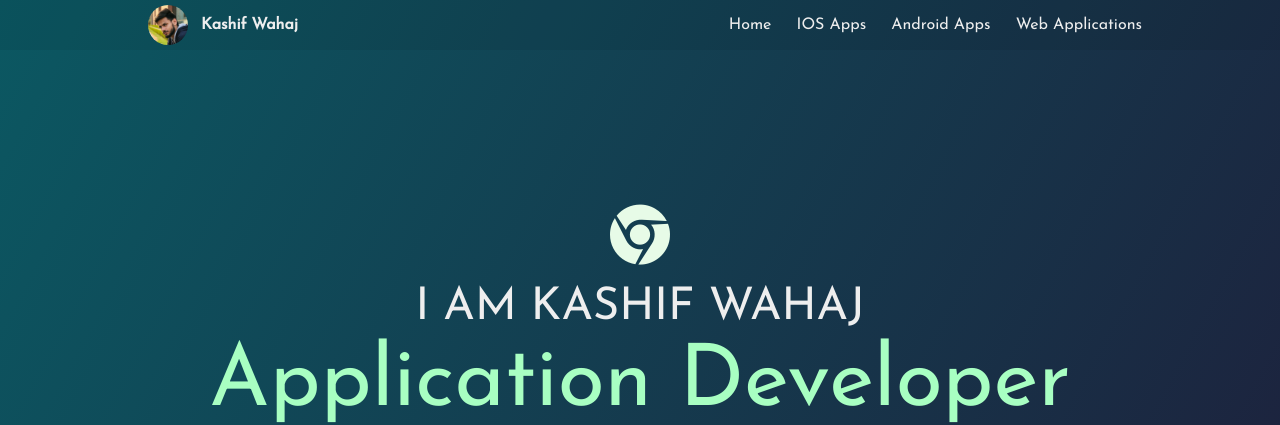
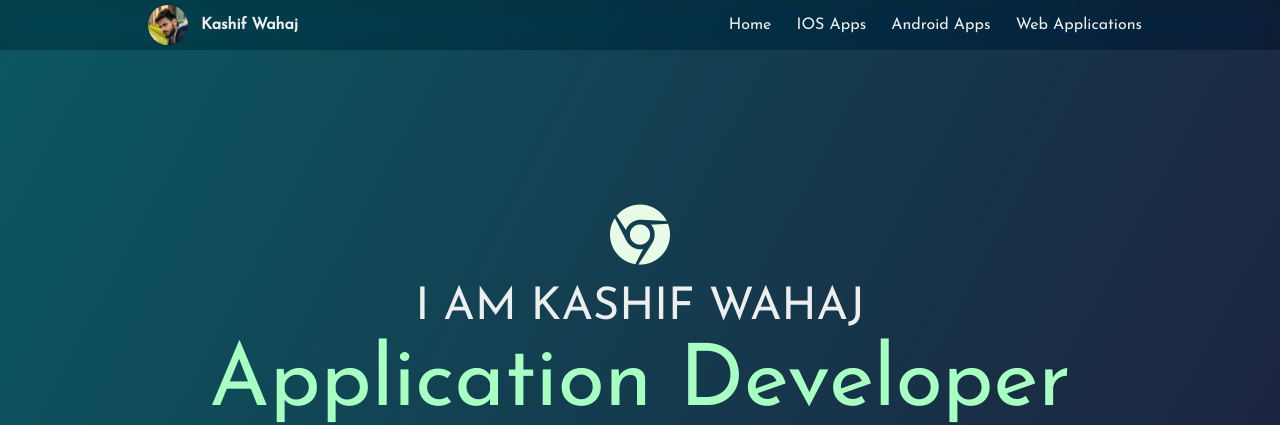
Before and after one commit to Kashifwahaj/kashifwahaj.github.io, a plain HTML site: page index.html in a window 1280 px wide. Shown: the top 425 px of the page. Drawn offline with nearby package versions, Linux system fonts and the light colour scheme.

Commit message:
Update style.css

```diff
--- a/style.css
+++ b/style.css
@@ -53,7 +53,8 @@ body {
   top: 0;
   z-index: 100;
   height: 50px;
-  background: rgba(0, 0, 0, 0.06);
+  background: rgba(0, 0, 0, 0.3);
+  backdrop-filter: saturate(180%) blur(20px);
 }
 .nav-logo {
   display: flex;
```
